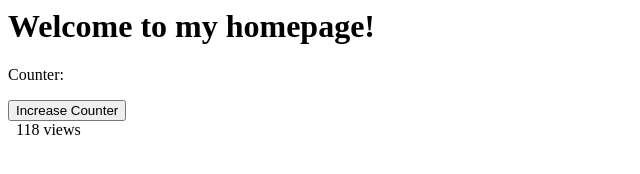
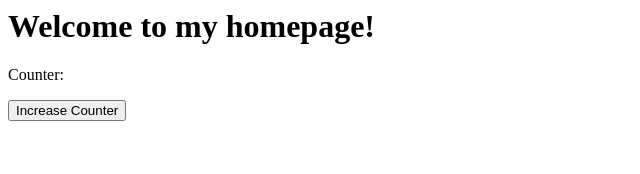
Before and after one commit to pujaredij17/OnlineResumeProfile, a plain HTML site: page index.html in a window 1280 px wide. Shown: the full height of the page, 0-640 px from the left. Drawn offline with Linux system fonts and the light colour scheme; no server answers.

Commit message:
Update index.html

```diff
--- a/index.html
+++ b/index.html
@@ -19,6 +19,6 @@
 
     xhr.send(null);
   </script>
-    <div id="counter" class="bg-primary text-white p2">&nbsp;&nbsp;118 views&nbsp;&nbsp;</div>
+    <div id="counter" class="bg-primary text-white p2"></div>
   </body>
 </html>
```
